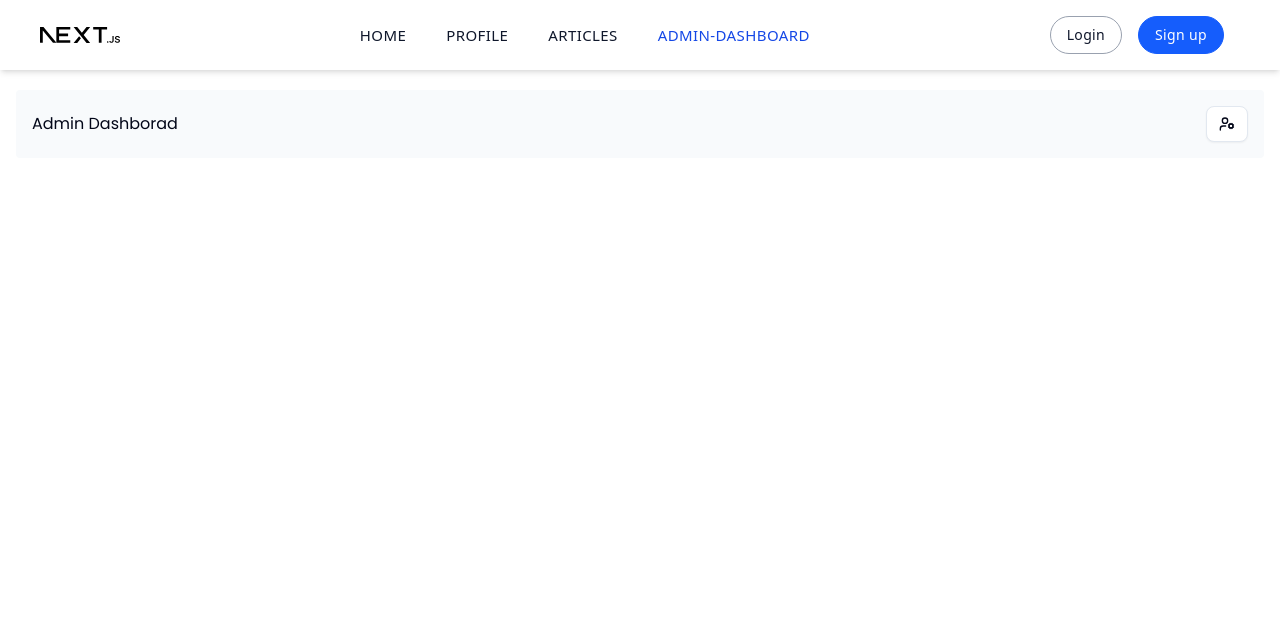
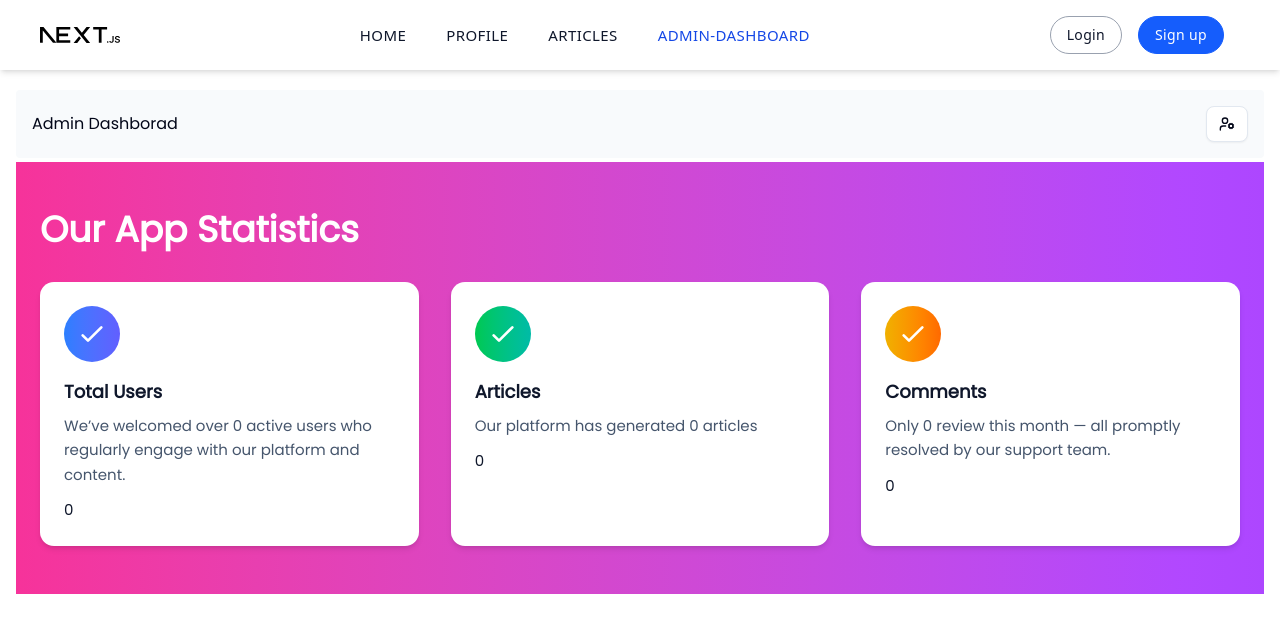
Before and after one commit to aungNyeinChan93/next-blog-01, a Next.js app: page /admin-dashboard in a window 1280 px wide. Shown: the top 632 px of the page. Built offline with nearby package versions, Linux system fonts and the light colour scheme; no server answers; the database is empty.

Commit message:
feat:add admindashboard Statistics

```diff
--- a/src/app/(admin)/admin-dashboard/page.tsx
+++ b/src/app/(admin)/admin-dashboard/page.tsx
@@ -1,3 +1,4 @@
+import DashboardStatus from "@/components/admin-dashboard/dashbaord-status";
 import Header from "@/components/share/header";
 import { UserCog } from "lucide-react";
 import React from "react";
@@ -9,6 +10,9 @@ const AdminDashboardPage = async () => {
         <Header href={"/admin-users"} icon={<UserCog />}>
           Admin Dashborad
         </Header>
+        <section>
+          <DashboardStatus />
+        </section>
       </main>
     </React.Fragment>
   );
--- /dev/null
+++ b/src/components/admin-dashboard/dashbaord-status.tsx
@@ -0,0 +1,129 @@
+import { getAllArticles } from "@/features/articles/articles.serverUtil";
+import {
+  getAllCommentsByArticleId,
+  totalComment,
+} from "@/features/comments/comments-serverUtils";
+import { getAllUsers } from "@/features/users/users-utils";
+import React from "react";
+import { promise } from "zod";
+
+const DashboardStatus = async () => {
+  const [users, articles, total] = await Promise.all([
+    getAllUsers(),
+    getAllArticles(),
+    totalComment(),
+  ]);
+  return (
+    <React.Fragment>
+      <section>
+        <div className="bg-gradient-to-r from-pink-500 to-purple-500 px-6 py-12">
+          <div className="max-w-screen-xl mx-auto">
+            {/* header */}
+            <h2 className="text-4xl font-semibold text-white mb-8">
+              Our App Statistics
+            </h2>
+
+            <div className="grid grid-cols-1 sm:grid-cols-2 lg:grid-cols-3 gap-8">
+              {/* user serction */}
+              <div className="bg-white rounded-xl shadow-md p-6">
+                <div className="flex items-center justify-center bg-gradient-to-r from-blue-500 to-indigo-500 rounded-full p-3 w-14 h-14">
+                  <svg
+                    className="h-8 w-8 text-white"
+                    xmlns="http://www.w3.org/2000/svg"
+                    fill="none"
+                    viewBox="0 0 24 24"
+                    stroke="currentColor"
+                  >
+                    <path
+                      stroke-linecap="round"
+                      stroke-linejoin="round"
+                      stroke-width="2"
+                      d="M5 13l4 4L19 7"
+                    ></path>
+                  </svg>
+                </div>
+                <div className="mt-4">
+                  <h4 className="text-lg font-semibold text-slate-900">
+                    Total Users
+                  </h4>
+                  <p className="text-[15px] text-slate-600 mt-2 leading-relaxed">
+                    We’ve welcomed over {users?.length} active users who
+                    regularly engage with our platform and content.
+                  </p>
+                  <p className="text-slate-900 font-medium text-[15px] mt-3">
+                    {users?.length}
+                  </p>
+                </div>
+              </div>
+
+              {/* articles section */}
+              <div className="bg-white rounded-xl shadow-md p-6">
+                <div className="flex items-center justify-center bg-gradient-to-r from-green-500 to-teal-500 rounded-full p-3 w-14 h-14">
+                  <svg
+                    className="h-8 w-8 text-white"
+                    xmlns="http://www.w3.org/2000/svg"
+                    fill="none"
+                    viewBox="0 0 24 24"
+                    stroke="currentColor"
+                  >
+                    <path
+                      stroke-linecap="round"
+                      stroke-linejoin="round"
+                      stroke-width="2"
+                      d="M5 13l4 4L19 7"
+                    ></path>
+                  </svg>
+                </div>
+                <div className="mt-4">
+                  <h4 className="text-lg font-semibold text-slate-900">
+                    Articles
+                  </h4>
+                  <p className="text-[15px] text-slate-600 mt-2 leading-relaxed">
+                    Our platform has generated {articles?.length} articles
+                  </p>
+                  <p className="text-slate-900 font-medium text-[15px] mt-3">
+                    {articles?.length}
+                  </p>
+                </div>
+              </div>
+
+              {/*comments section */}
+              <div className="bg-white rounded-xl shadow-md p-6">
+                <div className="flex items-center justify-center bg-gradient-to-r from-yellow-500 to-orange-500 rounded-full p-3 w-14 h-14">
+                  <svg
+                    className="h-8 w-8 text-white"
+                    xmlns="http://www.w3.org/2000/svg"
+                    fill="none"
+                    viewBox="0 0 24 24"
+                    stroke="currentColor"
+                  >
+                    <path
+                      stroke-linecap="round"
+                      stroke-linejoin="round"
+                      stroke-width="2"
+                      d="M5 13l4 4L19 7"
+                    ></path>
+                  </svg>
+                </div>
+                <div className="mt-4">
+                  <h4 className="text-lg font-semibold text-slate-900">
+                    Comments
+                  </h4>
+                  <p className="text-[15px] text-slate-600 mt-2 leading-relaxed">
+                    Only {total} review this month — all promptly resolved by
+                    our support team.
+                  </p>
+                  <p className="text-slate-900 font-medium text-[15px] mt-3">
+                    {total}
+                  </p>
+                </div>
+              </div>
+            </div>
+          </div>
+        </div>
+      </section>
+    </React.Fragment>
+  );
+};
+
+export default DashboardStatus;
--- a/src/features/comments/comments-serverUtils.ts
+++ b/src/features/comments/comments-serverUtils.ts
@@ -23,3 +23,9 @@ export async function deleteCommentById(id: string) {
     const success = !!(await prisma?.comment.delete({ where: { id } }))
     return success
 }
+
+
+export async function totalComment() {
+    const total = await prisma?.comment.count()
+    return total
+}
```
Also changed, not shown: public/articles/6f0ad72d-b5bf-476a-92f6-157c148892ee-neymar_3.jpg (added), public/articles/ad9da79b-c0b0-481b-a3ac-2934e6510de2-ronaldo.jpg (added).
